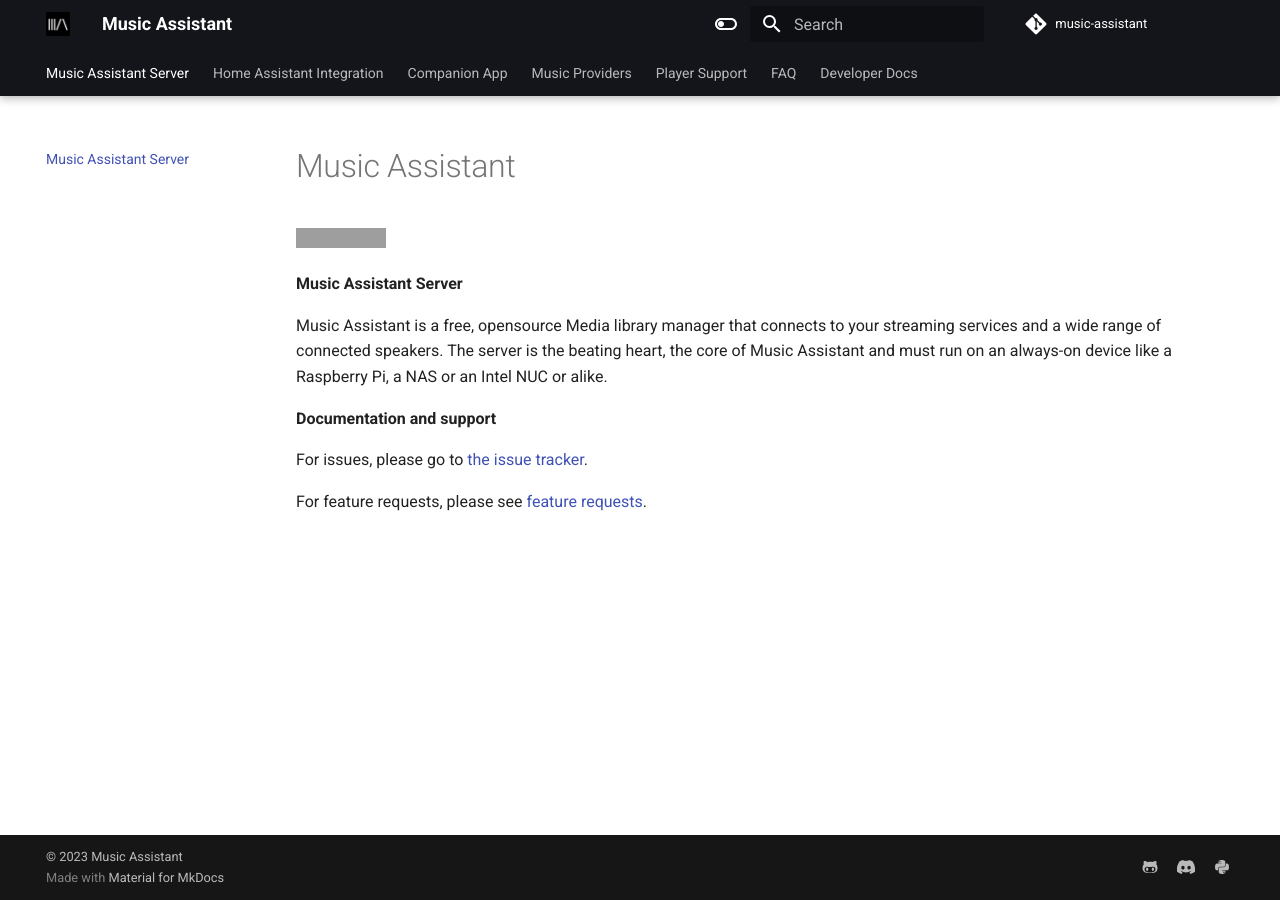
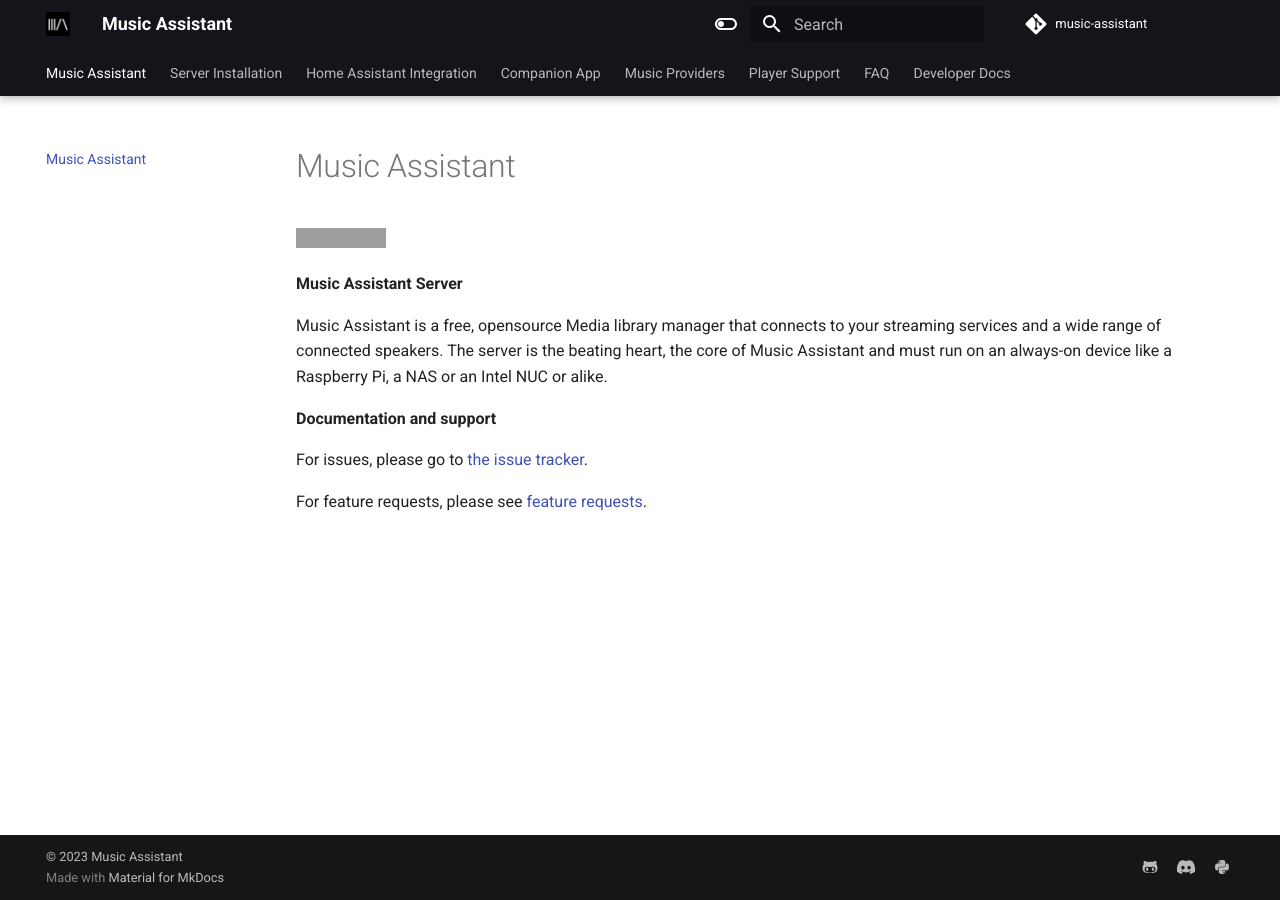
Before and after one commit to pwbriggs/music-assistant.github.io, an MkDocs documentation site: the page built from docs/index.md, in a window 1280 px wide. Built offline with MkDocs 1.6.1 and Material for MkDocs 9.7.7, drawn with Linux system fonts in a browser that asks for light colours; grey boxes are pictures that could not be loaded.

Commit message:
Add installation page

```diff
--- a/mkdocs.yml
+++ b/mkdocs.yml
@@ -5,7 +5,8 @@
 repo_url: https://github.com/music-assistant
 
 nav:
-  - Music Assistant Server: index.md
+  - Music Assistant: index.md
+  - Server Installation: installation.md
   - Home Assistant Integration: integration.md
   - Companion App: companion-app.md
   - Music Providers:
```
